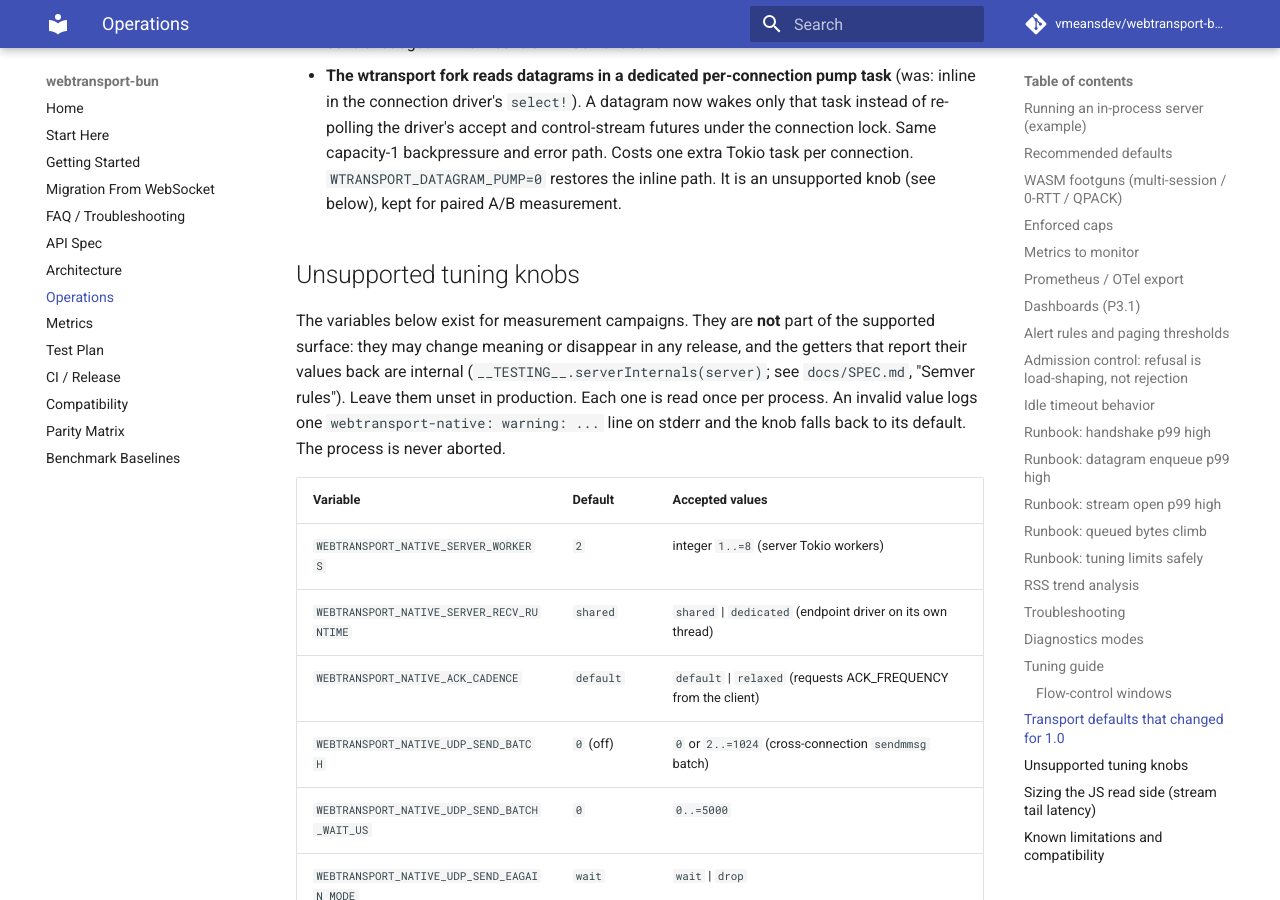
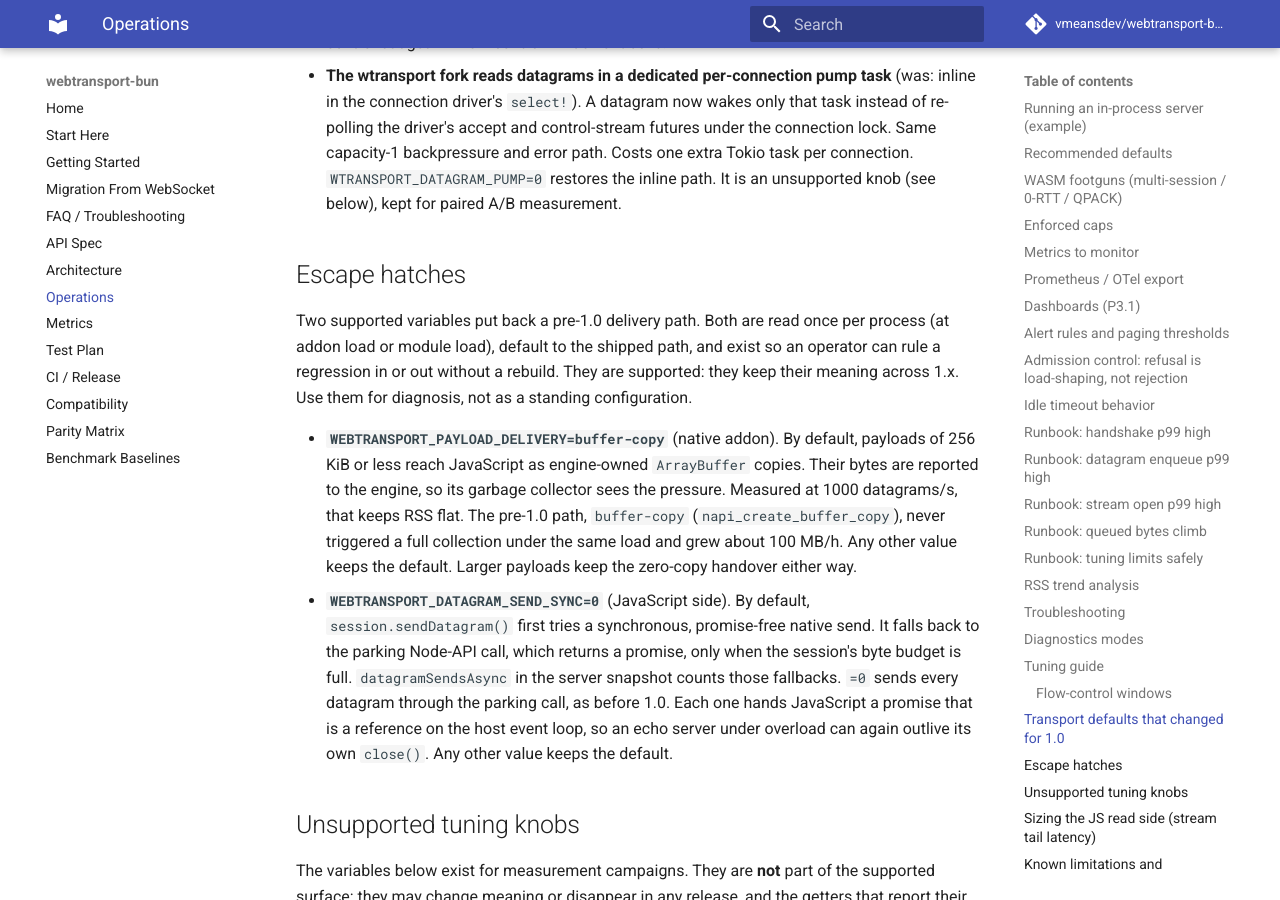
Before and after one commit to vmeansdev/webtransport-bun, an MkDocs documentation site: the page built from docs/OPERATIONS.md, in a window 1280 px wide and 900 px high, scrolled down 9163 px. Built offline with MkDocs 1.6.1 and Material for MkDocs 9.7.7, drawn with Linux system fonts in a browser that asks for light colours; comment, search, counter and statistics services are not loaded; some of the changed text lies outside the part shown.

Commit message:
Document the small SHIP items: escape hatches, trySendDatagram, QUIC windows
- WEBTRANSPORT_DATAGRAM_BATCH_DIAGNOSTICS (group 1) is now an unsupported
  internal knob: listed in OPERATIONS.md's unsupported table, its counters
  readable only through __TESTING__.
- WEBTRANSPORT_PAYLOAD_DELIVERY (group 2) and WEBTRANSPORT_DATAGRAM_SEND_SYNC
  (group 7) are documented in OPERATIONS.md as supported escape hatches back
  to the pre-1.0 delivery paths.
- CHANGELOG, SPEC and the sendDatagramMirror TSDoc no longer call the mirror
  the fan-out of a public trySendDatagram: that is the addon's internal
  binding, not a session method.
- Explicit QUIC windows (group 8): a native-only row in PARITY_MATRIX.md §3,
  and the public-surface contract pins them on the root LimitsOptions, off the
  wasm and portable limits, and applied by a root server.

Co-Authored-By: Claude Opus 5.5 <noreply@anthropic.com>
Claude-Session: https://claude.ai/code/session_01K2GtrXJHQmc4MXSpwUgwdk

```diff
--- a/docs/OPERATIONS.md
+++ b/docs/OPERATIONS.md
@@ -337,6 +337,30 @@ release candidate can be redone.
   `WTRANSPORT_DATAGRAM_PUMP=0` restores the inline path. It is an unsupported
   knob (see below), kept for paired A/B measurement.
 
+## Escape hatches
+
+Two supported variables put back a pre-1.0 delivery path. Both are read once
+per process (at addon load or module load), default to the shipped path, and
+exist so an operator can rule a regression in or out without a rebuild. They
+are supported: they keep their meaning across 1.x. Use them for diagnosis, not
+as a standing configuration.
+
+- **`WEBTRANSPORT_PAYLOAD_DELIVERY=buffer-copy`** (native addon). By default,
+  payloads of 256 KiB or less reach JavaScript as engine-owned `ArrayBuffer`
+  copies. Their bytes are reported to the engine, so its garbage collector
+  sees the pressure. Measured at 1000 datagrams/s, that keeps RSS flat. The
+  pre-1.0 path, `buffer-copy` (`napi_create_buffer_copy`), never triggered a
+  full collection under the same load and grew about 100 MB/h. Any other value
+  keeps the default. Larger payloads keep the zero-copy handover either way.
+- **`WEBTRANSPORT_DATAGRAM_SEND_SYNC=0`** (JavaScript side). By default,
+  `session.sendDatagram()` first tries a synchronous, promise-free native
+  send. It falls back to the parking Node-API call, which returns a promise,
+  only when the session's byte budget is full. `datagramSendsAsync` in the
+  server snapshot counts those fallbacks. `=0` sends every datagram through
+  the parking call, as before 1.0. Each one hands JavaScript a promise that is
+  a reference on the host event loop, so an echo server under overload can
+  again outlive its own `close()`. Any other value keeps the default.
+
 ## Unsupported tuning knobs
 
 The variables below exist for measurement campaigns. They are **not** part
@@ -359,6 +383,7 @@ falls back to its default. The process is never aborted.
 | `WEBTRANSPORT_NATIVE_SEND_PATH_DIAGNOSTICS` | `0` | `0` \| `1` (process-wide send-path phase banks) |
 | `WEBTRANSPORT_NATIVE_SERVER_UDP_SNDBUF_BYTES` | unset | `0` or `65536..=67108864` |
 | `WTRANSPORT_DATAGRAM_PUMP` | pump on | `0` selects the legacy inline datagram read |
+| `WEBTRANSPORT_DATAGRAM_BATCH_DIAGNOSTICS` | off | `1` arms per-process incoming-datagram batch counters, readable only through `__TESTING__` (JavaScript side, read at module load) |
 
 Two cases are refused at `createServer` rather than replaced by a default,
 because there is no safe default to fall back to. Both fail with a
```
Also changed, not shown: CHANGELOG.md (+4 -2 lines), docs/PARITY_MATRIX.md (+1 -0 lines), docs/SPEC.md (+4 -2 lines), 2 other files.
